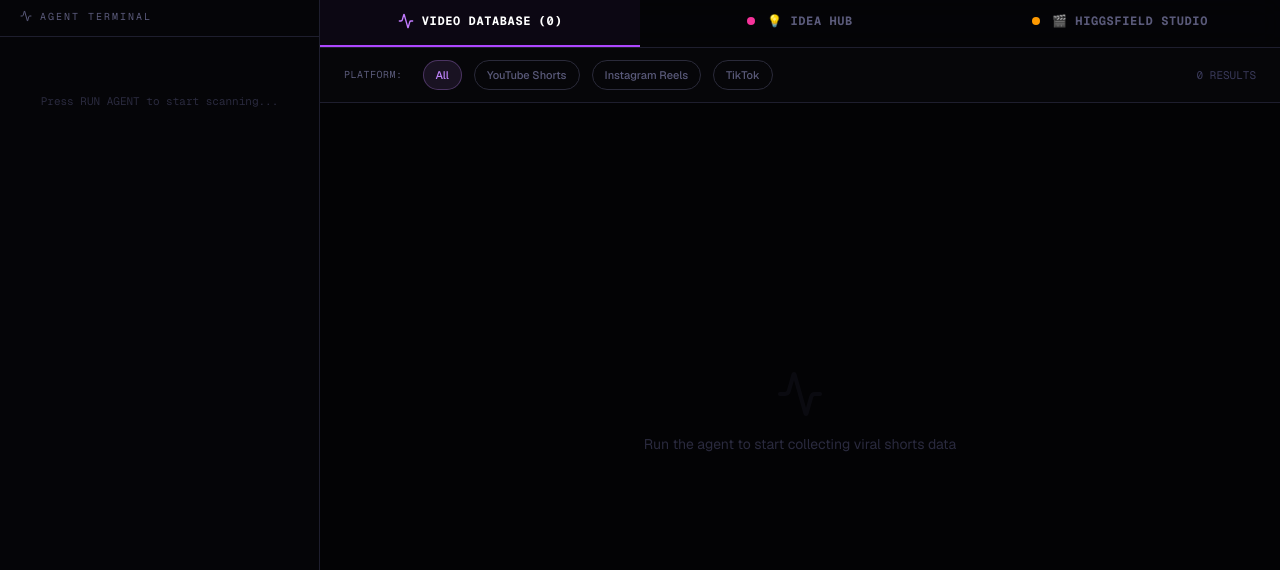
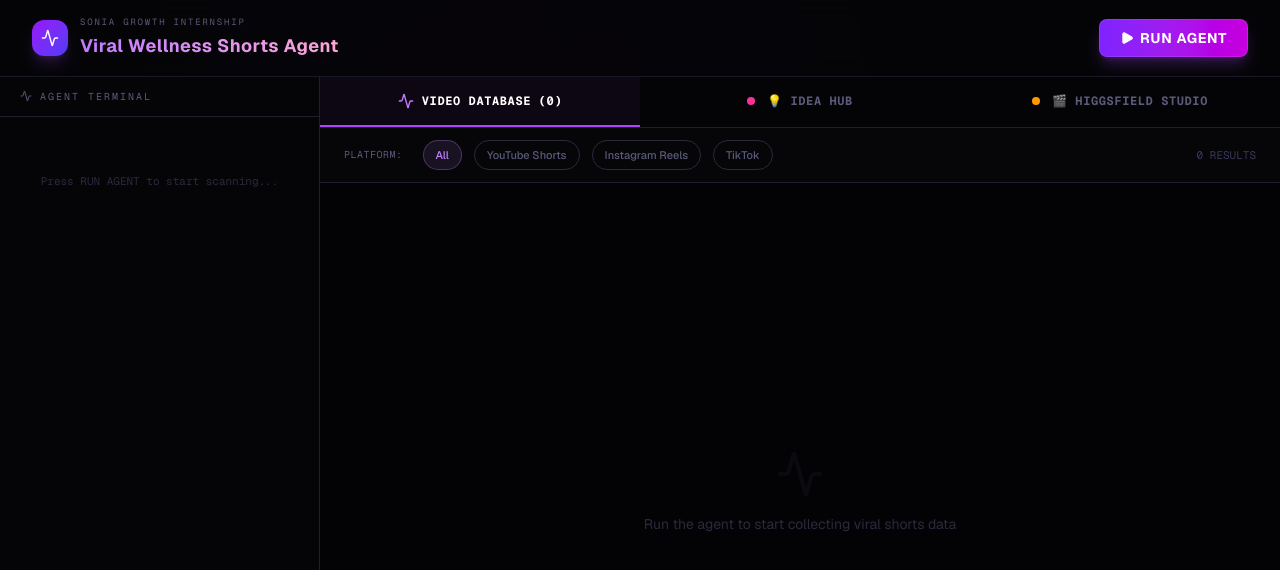
Before and after one commit to frfrrfrfrfr/sonia-internship-take-home-assignment, a Next.js app: page / in a window 1280 px wide. Shown: the top 570 px of the page. Built offline with nearby package versions, Linux system fonts and the light colour scheme.

Commit message:
fix: lock layout viewport height to 100vh and restrict logs scrollIntoView to local container boundary

```diff
--- a/src/app/layout.js
+++ b/src/app/layout.js
@@ -22,7 +22,7 @@ export default function RootLayout({ children }) {
       lang="en"
       className={`${geistSans.variable} ${geistMono.variable} h-full antialiased`}
     >
-      <body className="min-h-full flex flex-col">{children}</body>
+      <body className="h-full flex flex-col overflow-hidden">{children}</body>
     </html>
   );
 }
--- a/src/app/page.js
+++ b/src/app/page.js
@@ -42,7 +42,7 @@ export default function App() {
   const logEndRef = useRef(null);
 
   useEffect(() => {
-    logEndRef.current?.scrollIntoView({ behavior: "smooth" });
+    logEndRef.current?.scrollIntoView({ behavior: "smooth", block: "nearest" });
   }, [agentLog]);
 
   const log = (msg) => setAgentLog(prev => [...prev, { time: new Date().toLocaleTimeString([], {hour: '2-digit', minute:'2-digit', second:'2-digit'}), msg }]);
@@ -158,7 +158,7 @@ export default function App() {
   const commonCtas = [...new Set(topPerformers.map(r => r.cta))].slice(0, 3);
 
   return (
-    <div className="min-h-screen bg-[#030305] text-[#e8e8f0] font-sans flex flex-col overflow-hidden relative">
+    <div className="h-screen max-h-screen bg-[#030305] text-[#e8e8f0] font-sans flex flex-col overflow-hidden relative">
       {/* Premium ambient glow mesh elements */}
       <div className="absolute top-[-10%] left-[20%] w-[500px] h-[500px] bg-purple-600/10 rounded-full blur-[150px] pointer-events-none z-0" />
       <div className="absolute bottom-[-10%] right-[10%] w-[600px] h-[600px] bg-fuchsia-600/5 rounded-full blur-[180px] pointer-events-none z-0" />
```
